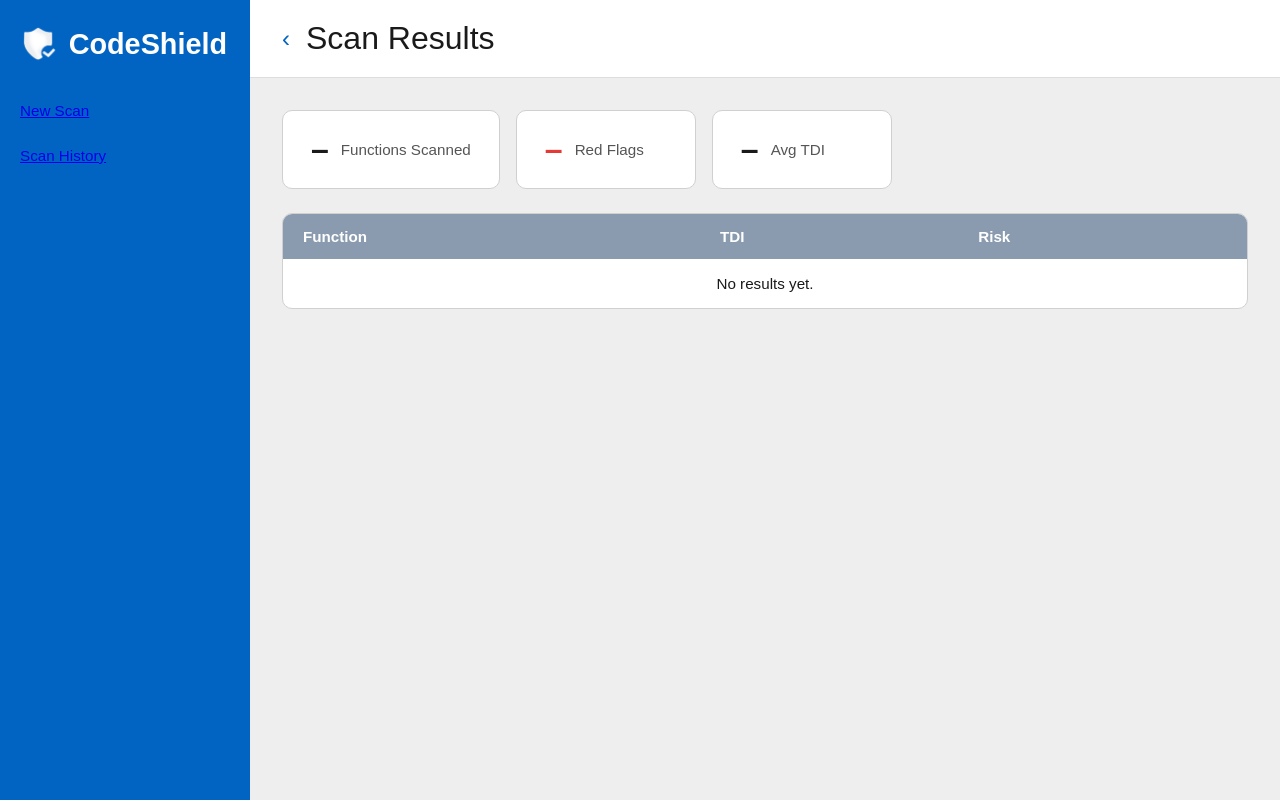
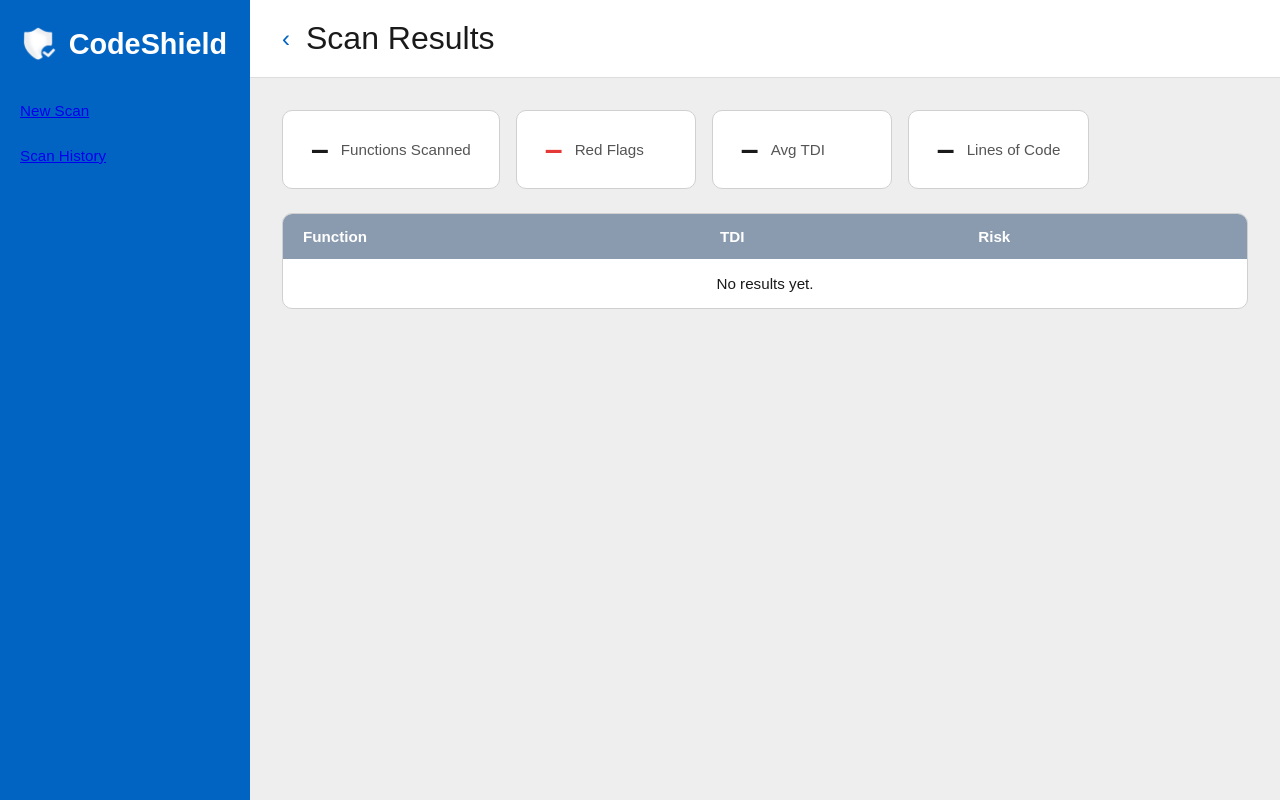
Before and after one commit to badarianof/codeshield, a Flask app: page /scanResult in a window 1280 px wide. Run offline with Flask 3, Linux system fonts and the light colour scheme.

Commit message:
feat: lines of code tracking card added

```diff
--- a/templates/scanResult.html
+++ b/templates/scanResult.html
@@ -50,6 +50,10 @@
             <span class="big-number" id="avgTDI">–</span>
             <span class="card-label">Avg TDI</span>
           </div>
+          <div class="summary-card">
+            <span class="big-number" id="linesOfCode">–</span>
+            <span class="card-label">Lines of Code</span>
+          </div>
         </div>
 
         <div class="table-container">
@@ -87,6 +91,8 @@
 
         document.getElementById("avgTDI").textContent = data.tdi.toFixed(1);
 
+        document.getElementById("linesOfCode").textContent = data.loc;
+
         const tbody = document.getElementById("resultsBody");
         tbody.innerHTML = "";
 
```
